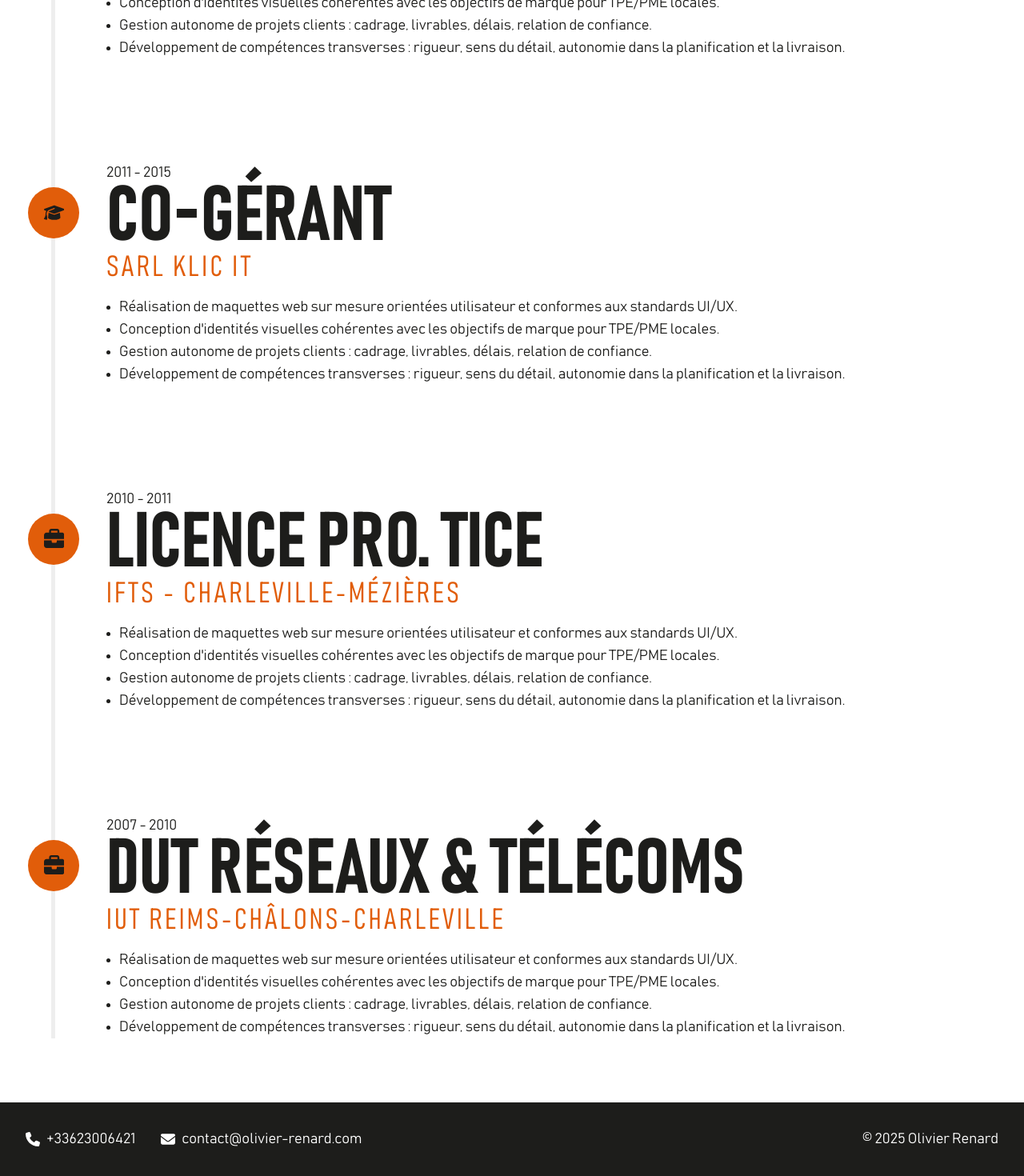
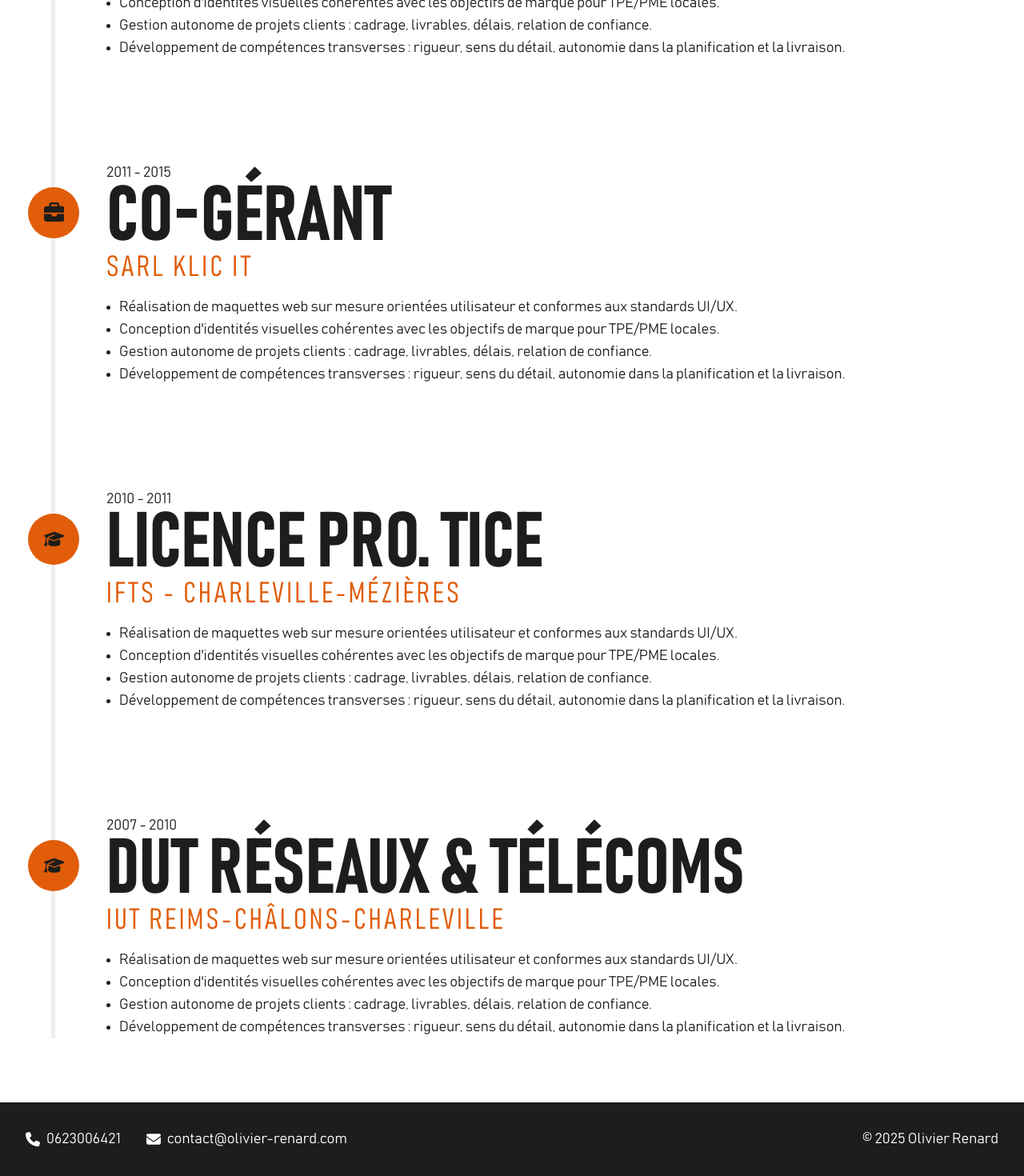
Before and after one commit to renardoli/portfolio-2025, a React (Vite) app: page /timeline in a window 1280 px wide. Shown: the part 790-2260 px from the top of the page at 80% size. Built offline with nearby package versions, Linux system fonts and the light colour scheme.

Commit message:
feat: update Footer layout for improved responsiveness

```diff
--- a/src/components/Footer.tsx
+++ b/src/components/Footer.tsx
@@ -3,11 +3,11 @@ import { FaEnvelope, FaPhone } from 'react-icons/fa6';
 const Footer = () => {
   return (
     <footer className="bg-dynamic-black text-white flex">
-      <div className="container mx-auto p-8 flex justify-between">
+      <div className="container mx-auto p-8 flex flex-col items-center gap-4 lg:flex-row lg:justify-between">
         <div className="flex gap-8">
           <p className="flex gap-2 items-center">
             <FaPhone />
-            +33623006421
+            0623006421
           </p>
           <p className="flex gap-2 items-center">
             <FaEnvelope />
--- a/src/pages/Timeline.tsx
+++ b/src/pages/Timeline.tsx
@@ -11,8 +11,8 @@ const Timeline = () => {
             <div key={title} className="relative">
               <div className="absolute -left-[6.1rem] top-8 w-16 h-16 bg-tobiko-orange rounded-full flex items-center justify-center text-sm">
                 <span>
-                  {type === 'travail' && <FaGraduationCap size={'1.6rem'} />}
-                  {type === 'formation' && <FaBriefcase size={'1.6rem'} />}
+                  {type === 'travail' && <FaBriefcase size={'1.6rem'} />}
+                  {type === 'formation' && <FaGraduationCap size={'1.6rem'} />}
                 </span>
               </div>
               <div>
```
